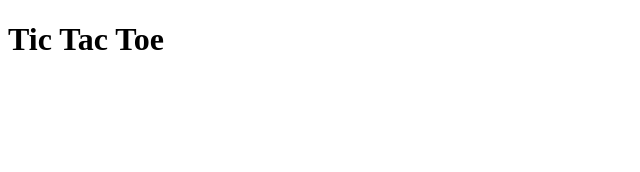
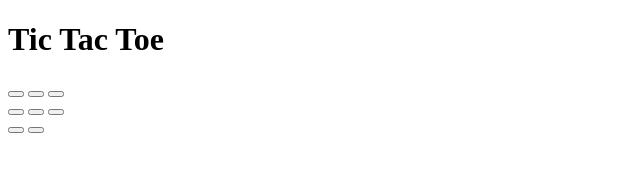
Before and after one commit to iamneo-production/cdbbbbdea304660658efdcbcabeone, a website: page public/index.html in a window 1280 px wide. Shown: the whole page, without its empty margins (0-640 px from the left). Drawn offline with Linux system fonts and the light colour scheme.

Commit message:
Backup Commit

```diff
--- a/public/index.html
+++ b/public/index.html
@@ -10,8 +10,19 @@
     <h1>Tic Tac Toe</h1>
   </header>
   <div id ="board">
-    <div class ="box"></div>
+    <div class ="box">
+      <button class="cell"></button>
+      <button class=""cell></button>
+      <button class="cell"></button>
+    </div>
+    <div class ="box">
+      <button class="cell"></button>
+      <button class="cell"></button>
+      <button class="cell"></button>
   </div>
+  <div class="box">
+    <button class="cell"></button>
+    <button class="'"
 </div>
 </body>
 </html>
```
